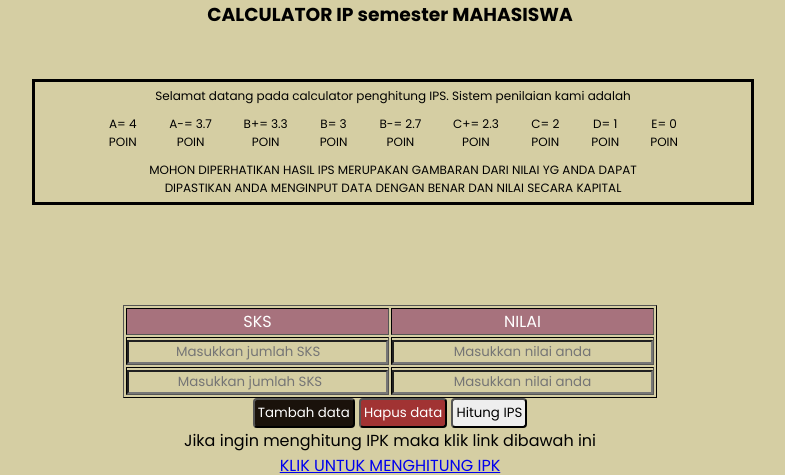
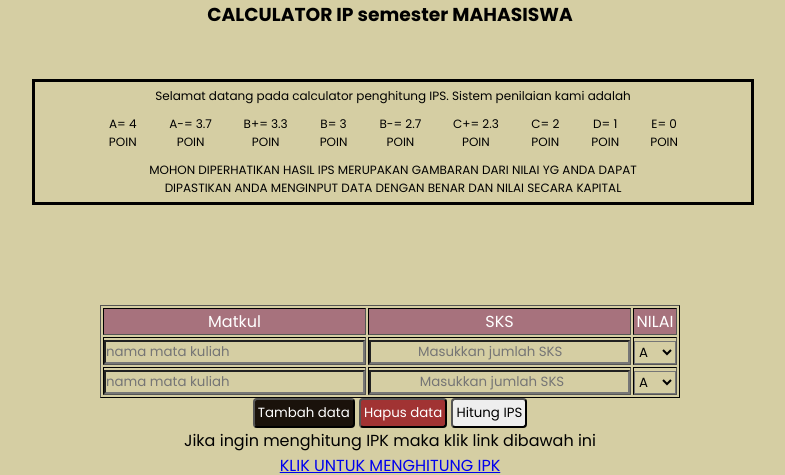
Before and after one commit to Aryo-Wibisono/calculator-IPK-DAN-IPS, a plain HTML site: page index.html in a window 1280 px wide. Both pictures are taken after a click on the button "Tambah data". Shown: the top 475 px of the page, without its empty margins (250-1035 px from the left). Drawn offline with nearby package versions, Linux system fonts and the light colour scheme.

Commit message:
add cell matkul and change select for nilai

```diff
--- a/index.html
+++ b/index.html
@@ -39,10 +39,12 @@
     <div class="template">
       <table border="1px" class="table" style="border-color: black">
         <tr>
+          <td class="kolom">Matkul</td>
           <td class="kolom">SKS</td>
           <td class="kolom">NILAI</td>
         </tr>
         <tr>
+          <td><input type="text" placeholder="nama mata kuliah"></td>
           <td class="data1">
             <input
               type="number"
@@ -51,11 +53,17 @@
             />
           </td>
           <td class="data2">
-            <input
-              type="text"
-              placeholder="Masukkan nilai anda"
-              style="text-align: center; color: black; flex-grow: 1;width: 100%;box-sizing: border-box;outline: none;"
-            />
+            <select name="nilai" id="nilai" >
+              <option value="A">A</option>
+              <option value="A-">A-</option>
+              <option value="B+">B+</option>
+              <option value="B">B</option>
+              <option value="B-">B-</option>
+              <option value="C+">C+</option>
+              <option value="C">C</option>
+              <option value="D">D</option>
+              <option value="E">E</option>
+            </select>
           </td>
         </tr>
       </table>
--- a/jsnya.js
+++ b/jsnya.js
@@ -4,10 +4,22 @@ let tambah_data = document.querySelector(".tambah_data");
 // untuk menambah data
 tambah_data.addEventListener("click", () => {
     let tambah = table.insertRow(-1);
-    let cell1 = tambah.insertCell(0);
-    let cell2 = tambah.insertCell(1);
+    let namaMatkul= tambah.insertCell(0)
+    let cell1 = tambah.insertCell(1);
+    let cell2 = tambah.insertCell(2);
+    namaMatkul.innerHTML=`<input type="text" placeholder="nama mata kuliah">`
     cell1.innerHTML = `<input type="number" placeholder="Masukkan jumlah SKS" style="text-align: center; color: black"; flex-grow: 1;width: 100%;/>`;
-    cell2.innerHTML = `<input type="text" placeholder="Masukkan nilai anda" style="text-align: center; color: black"; flex-grow: 1;width: 100%;/>`;
+    cell2.innerHTML = `<select name="nilai" id="nilai" >
+    <option value="A">A</option>
+    <option value="A-">A-</option>
+    <option value="B+">B+</option>
+    <option value="B">B</option>
+    <option value="B-">B-</option>
+    <option value="C+">C+</option>
+    <option value="C">C</option>
+    <option value="D">D</option>
+    <option value="E">E</option>
+  </select>`;
 });
 // untuk menghapus
 let hapus = document.querySelector(".hapus")
@@ -24,8 +36,8 @@ hitung.addEventListener("click", () => {
   let totalPoint = 0;
 
   for (let i = 1; i < table.rows.length; i++) {
-    let sks = parseFloat(table.rows[i].cells[0].children[0].value);
-    let grade = table.rows[i].cells[1].children[0].value;
+    let sks = parseFloat(table.rows[i].cells[1].children[0].value);
+    let grade = table.rows[i].cells[2].children[0].value;
 
     if (isNaN(sks) || sks <= 0) {
       alert("Jumlah SKS harus berupa angka dan lebih besar dari 0");
```
